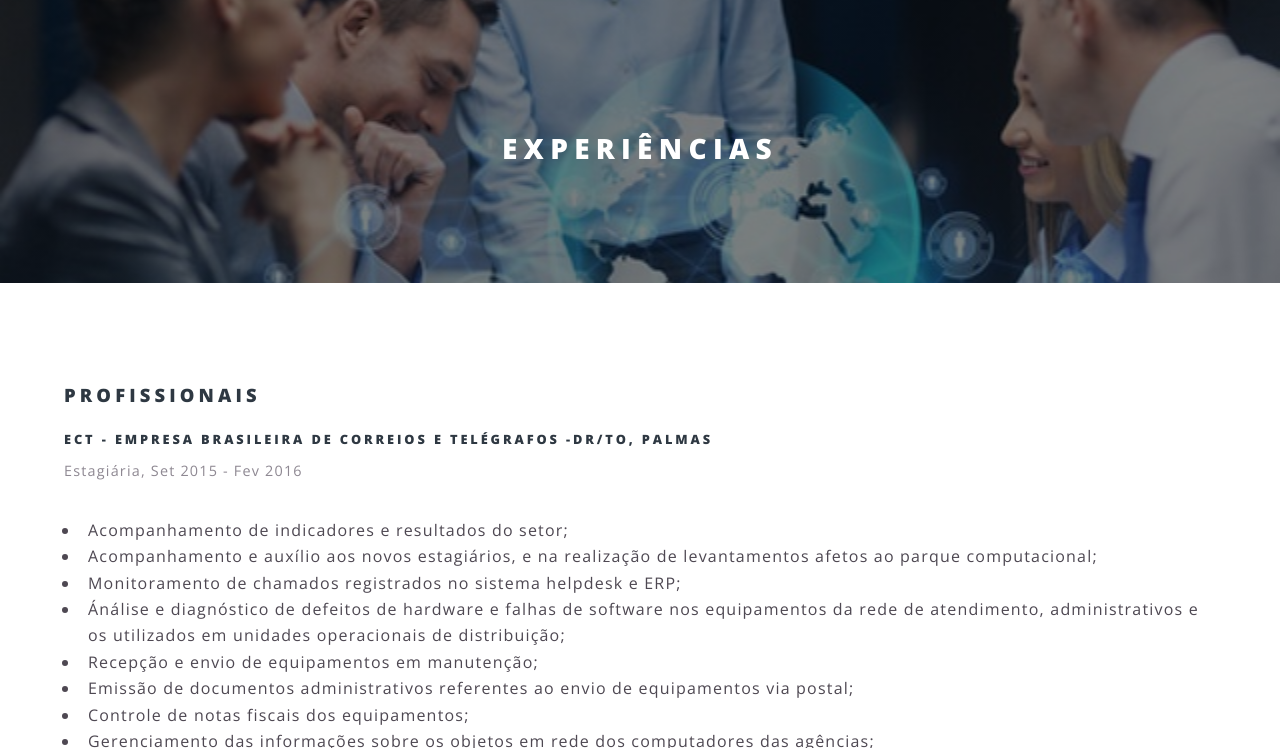
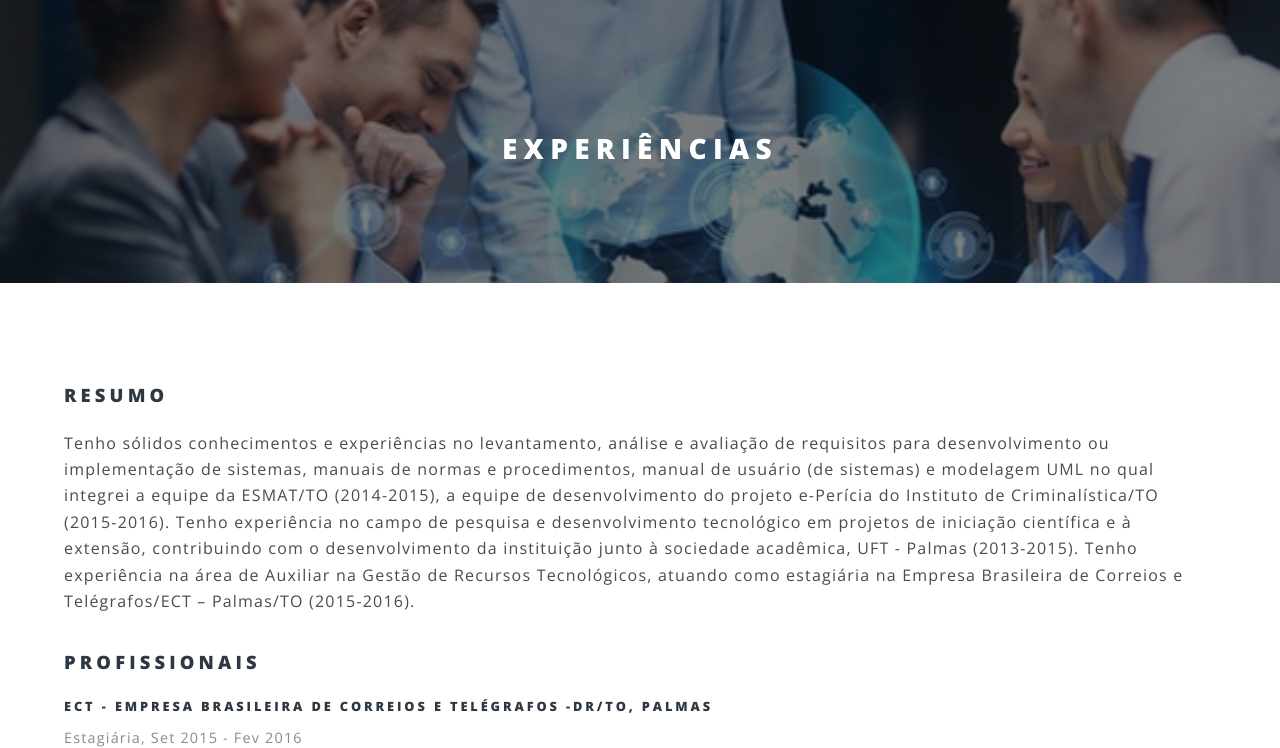
Before and after one commit to SaraFernandes/sarafernandes.github.io_sfdhgdfg, a Jekyll site: the page built from experiencias.html, in a window 1280 px wide and 900 px high, cut to the strip 152-900 px from the top of the window. Built offline with Jekyll 4.4.1, drawn with Linux system fonts in a browser that asks for light colours.

Commit message:
Update experiencias.html

```diff
--- a/experiencias.html
+++ b/experiencias.html
@@ -3,6 +3,9 @@
 title: Experiências
 ---
 			<section>
+
+				<h3>RESUMO</h3>
+				<p>Tenho sólidos conhecimentos e experiências no levantamento, análise e avaliação de requisitos para desenvolvimento ou implementação de sistemas, manuais de normas e procedimentos, manual de usuário (de sistemas) e modelagem UML no qual integrei a equipe da ESMAT/TO (2014-2015), a equipe de desenvolvimento do projeto e-Perícia do Instituto de Criminalística/TO (2015-2016). Tenho experiência no campo de pesquisa e desenvolvimento tecnológico em projetos de iniciação científica e à extensão, contribuindo com o desenvolvimento da instituição junto à sociedade acadêmica, UFT - Palmas (2013-2015). Tenho experiência na área de Auxiliar na Gestão de Recursos Tecnológicos, atuando como estagiária na Empresa Brasileira de Correios e Telégrafos/ECT – Palmas/TO (2015-2016).</p>
 					<h3>PROFISSIONAIS</h3>
 				<header>
 					<h5>ECT - Empresa Brasileira de Correios e Telégrafos -DR/TO, Palmas</h5>
```
